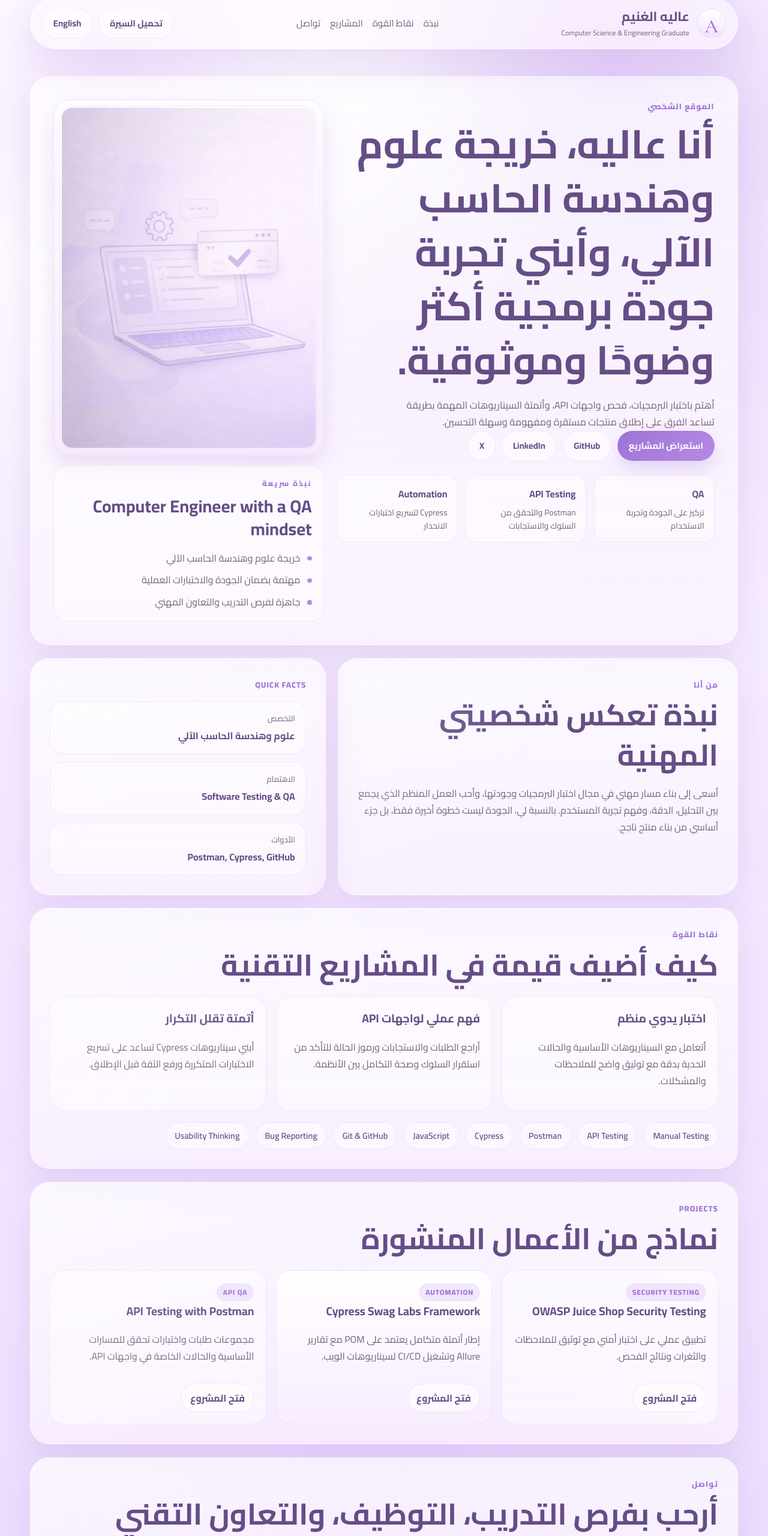
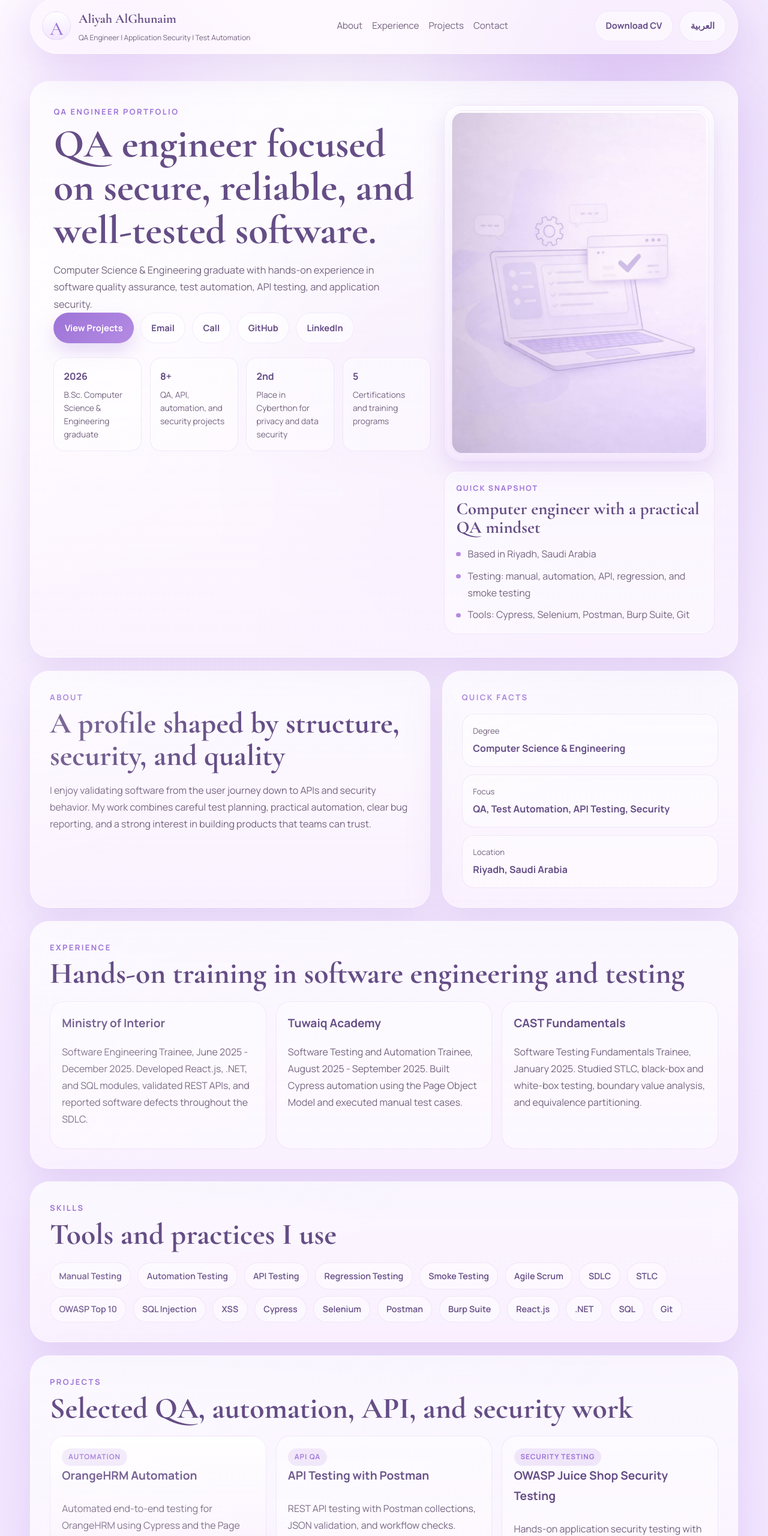
Before and after one commit to Dvealiyah/My-Website, a plain HTML site: page index.html in a window 1280 px wide. Shown: the part 20-2580 px from the top of the page at 60% size. Drawn offline with nearby package versions, Linux system fonts and the light colour scheme.

Commit message:
Update QA portfolio website

```diff
--- a/index.html
+++ b/index.html
@@ -1,19 +1,13 @@
 <!DOCTYPE html>
-<html lang="ar" dir="rtl">
+<html lang="en" dir="ltr">
 <head>
   <meta charset="UTF-8">
   <meta name="viewport" content="width=device-width, initial-scale=1.0">
-  <title>عاليه الغنيم | موقع شخصي</title>
-  <meta
-    name="description"
-    content="الموقع الشخصي لعاليه الغنيم، خريجة علوم وهندسة الحاسب الآلي، مع نبذة ومهارات ومشاريع في اختبار البرمجيات وضمان الجودة."
-  >
+  <title>Aliyah AlGhunaim | QA Engineer Portfolio</title>
+  <meta name="description" content="Aliyah AlGhunaim portfolio for QA engineering, application security, test automation, API testing, and software quality projects.">
   <link rel="preconnect" href="https://fonts.googleapis.com">
   <link rel="preconnect" href="https://fonts.gstatic.com" crossorigin>
-  <link
-    href="https://fonts.googleapis.com/css2?family=Cairo:wght@400;600;700;800&family=Cormorant+Garamond:wght@500;600;700&family=Manrope:wght@400;500;600;700&display=swap"
-    rel="stylesheet"
-  >
+  <link href="https://fonts.googleapis.com/css2?family=Cairo:wght@400;600;700;800&family=Cormorant+Garamond:wght@500;600;700&family=Manrope:wght@400;500;600;700&display=swap" rel="stylesheet">
   <link rel="stylesheet" href="style.css">
 </head>
 <body>
@@ -21,72 +15,76 @@
   <div class="page-noise" aria-hidden="true"></div>
 
   <header class="topbar">
-    <a class="brand" href="#home" aria-label="الرئيسية">
+    <a class="brand" href="#home" aria-label="Home">
       <span class="brand-mark">A</span>
       <span class="brand-copy">
-        <strong>عاليه الغنيم</strong>
-        <small>Computer Science & Engineering Graduate</small>
+        <strong>Aliyah AlGhunaim</strong>
+        <small>QA Engineer | Application Security | Test Automation</small>
       </span>
     </a>
 
-    <nav class="nav-links" aria-label="التنقل الرئيسي">
-      <a href="#about">نبذة</a>
-      <a href="#strengths">نقاط القوة</a>
-      <a href="#projects">المشاريع</a>
-      <a href="#contact">تواصل</a>
+    <nav class="nav-links" aria-label="Primary navigation">
+      <a href="#about">About</a>
+      <a href="#experience">Experience</a>
+      <a href="#projects">Projects</a>
+      <a href="#contact">Contact</a>
     </nav>
 
     <div class="top-actions">
-      <a class="btn btn-soft" href="Aliyah AlGhunaim.CV" download>تحميل السيرة</a>
-      <a class="btn btn-soft" href="en.html">English</a>
+      <a class="btn btn-soft" href="Aliyah-AlGhunaim-CV.pdf" download>Download CV</a>
+      <a class="btn btn-soft" href="ar.html">العربية</a>
     </div>
   </header>
 
   <main id="home">
     <section class="hero panel reveal">
       <div class="hero-copy">
-        <p class="eyebrow">الموقع الشخصي</p>
-        <h1>أنا عاليه، خريجة علوم وهندسة الحاسب الآلي، وأبني تجربة جودة برمجية أكثر وضوحًا وموثوقية.</h1>
+        <p class="eyebrow">QA Engineer Portfolio</p>
+        <h1>QA engineer focused on secure, reliable, and well-tested software.</h1>
         <p class="lead">
-          أهتم باختبار البرمجيات، فحص واجهات API، وأتمتة السيناريوهات المهمة بطريقة تساعد الفرق على
-          إطلاق منتجات مستقرة ومفهومة وسهلة التحسين.
+          Computer Science & Engineering graduate with hands-on experience in software quality assurance, test automation, API testing, and application security.
         </p>
 
         <div class="hero-actions">
-          <a class="btn btn-primary" href="#projects">استعراض المشاريع</a>
+          <a class="btn btn-primary" href="#projects">View Projects</a>
+          <a class="btn btn-soft" href="mailto:algunaim.aliyah@gmail.com">Email</a>
+          <a class="btn btn-soft" href="tel:+966558705497">Call</a>
           <a class="btn btn-soft" href="https://github.com/Dvealiyah" target="_blank" rel="noopener noreferrer">GitHub</a>
-          <a class="btn btn-soft" href="https://www.linkedin.com/in/aliyah-saud" target="_blank" rel="noopener noreferrer">LinkedIn</a>
-          <a class="btn btn-soft" href="https://x.com/Dvealiyah" target="_blank" rel="noopener noreferrer">X</a>
+          <a class="btn btn-soft" href="https://www.linkedin.com/in/aliyah-algunaim" target="_blank" rel="noopener noreferrer">LinkedIn</a>
         </div>
 
-        <div class="hero-metrics">
+        <div class="hero-metrics stats-grid">
           <article>
-            <strong>QA</strong>
-            <span>تركيز على الجودة وتجربة الاستخدام</span>
+            <strong>2026</strong>
+            <span>B.Sc. Computer Science & Engineering graduate</span>
           </article>
           <article>
-            <strong>API Testing</strong>
-            <span>Postman والتحقق من السلوك والاستجابات</span>
+            <strong>8+</strong>
+            <span>QA, API, automation, and security projects</span>
           </article>
           <article>
-            <strong>Automation</strong>
-            <span>Cypress لتسريع اختبارات الانحدار</span>
+            <strong>2nd</strong>
+            <span>Place in Cyberthon for privacy and data security</span>
+          </article>
+          <article>
+            <strong>5</strong>
+            <span>Certifications and training programs</span>
           </article>
         </div>
       </div>
 
       <div class="hero-visual">
         <figure class="portrait-card">
-          <img src="qa-illustration-v2.jpg" alt="رسم توضيحي لاختبار البرمجيات على جهاز محمول">
+          <img src="qa-illustration-v2.jpg" alt="Software quality testing illustration on a laptop">
         </figure>
 
         <aside class="status-card">
-          <p>نبذة سريعة</p>
-          <h2>Computer Engineer with a QA mindset</h2>
+          <p>Quick Snapshot</p>
+          <h2>Computer engineer with a practical QA mindset</h2>
           <ul>
-            <li>خريجة علوم وهندسة الحاسب الآلي</li>
-            <li>مهتمة بضمان الجودة والاختبارات العملية</li>
-            <li>جاهزة لفرص التدريب والتعاون المهني</li>
+            <li>Based in Riyadh, Saudi Arabia</li>
+            <li>Testing: manual, automation, API, regression, and smoke testing</li>
+            <li>Tools: Cypress, Selenium, Postman, Burp Suite, Git</li>
           </ul>
         </aside>
       </div>
@@ -94,122 +92,90 @@
 
     <section id="about" class="section-grid reveal">
       <article class="panel intro-card">
-        <p class="eyebrow">من أنا</p>
-        <h2>نبذة تعكس شخصيتي المهنية</h2>
+        <p class="eyebrow">About</p>
+        <h2>A profile shaped by structure, security, and quality</h2>
         <p>
-          أسعى إلى بناء مسار مهني في مجال اختبار البرمجيات وجودتها، وأحب العمل المنظم الذي يجمع بين
-          التحليل، الدقة، وفهم تجربة المستخدم. بالنسبة لي، الجودة ليست خطوة أخيرة فقط، بل جزء أساسي
-          من بناء منتج ناجح.
+          I enjoy validating software from the user journey down to APIs and security behavior. My work combines careful test planning, practical automation, clear bug reporting, and a strong interest in building products that teams can trust.
         </p>
       </article>
 
       <article class="panel facts-card">
         <p class="eyebrow">Quick Facts</p>
         <div class="facts-list">
-          <div>
-            <span>التخصص</span>
-            <strong>علوم وهندسة الحاسب الآلي</strong>
-          </div>
-          <div>
-            <span>الاهتمام</span>
-            <strong>Software Testing & QA</strong>
-          </div>
-          <div>
-            <span>الأدوات</span>
-            <strong>Postman, Cypress, GitHub</strong>
-          </div>
+          <div><span>Degree</span><strong>Computer Science & Engineering</strong></div>
+          <div><span>Focus</span><strong>QA, Test Automation, API Testing, Security</strong></div>
+          <div><span>Location</span><strong>Riyadh, Saudi Arabia</strong></div>
         </div>
       </article>
     </section>
 
+    <section id="experience" class="panel reveal">
+      <div class="section-heading">
+        <p class="eyebrow">Experience</p>
+        <h2>Hands-on training in software engineering and testing</h2>
+      </div>
+      <div class="cards three-up">
+        <article class="soft-card">
+          <h3>Ministry of Interior</h3>
+          <p>Software Engineering Trainee, June 2025 - December 2025. Developed React.js, .NET, and SQL modules, validated REST APIs, and reported software defects throughout the SDLC.</p>
+        </article>
+        <article class="soft-card">
+          <h3>Tuwaiq Academy</h3>
+          <p>Software Testing and Automation Trainee, August 2025 - September 2025. Built Cypress automation using the Page Object Model and executed manual test cases.</p>
+        </article>
+        <article class="soft-card">
+          <h3>CAST Fundamentals</h3>
+          <p>Software Testing Fundamentals Trainee, January 2025. Studied STLC, black-box and white-box testing, boundary value analysis, and equivalence partitioning.</p>
+        </article>
+      </div>
+    </section>
+
     <section id="strengths" class="panel reveal">
       <div class="section-heading">
-        <p class="eyebrow">نقاط القوة</p>
-        <h2>كيف أضيف قيمة في المشاريع التقنية</h2>
+        <p class="eyebrow">Skills</p>
+        <h2>Tools and practices I use</h2>
       </div>
-
-      <div class="cards three-up">
-        <article class="soft-card">
-          <h3>اختبار يدوي منظم</h3>
-          <p>أتعامل مع السيناريوهات الأساسية والحالات الحدية بدقة مع توثيق واضح للملاحظات والمشكلات.</p>
-        </article>
-
-        <article class="soft-card">
-          <h3>فهم عملي لواجهات API</h3>
-          <p>أراجع الطلبات والاستجابات ورموز الحالة للتأكد من استقرار السلوك وصحة التكامل بين الأنظمة.</p>
-        </article>
-
-        <article class="soft-card">
-          <h3>أتمتة تقلل التكرار</h3>
-          <p>أبني سيناريوهات Cypress تساعد على تسريع الاختبارات المتكررة ورفع الثقة قبل الإطلاق.</p>
-        </article>
-      </div>
-
       <div class="skill-band">
-        <span>Manual Testing</span>
-        <span>API Testing</span>
-        <span>Postman</span>
-        <span>Cypress</span>
-        <span>JavaScript</span>
-        <span>Git & GitHub</span>
-        <span>Bug Reporting</span>
-        <span>Usability Thinking</span>
+        <span>Manual Testing</span><span>Automation Testing</span><span>API Testing</span><span>Regression Testing</span><span>Smoke Testing</span><span>Agile Scrum</span><span>SDLC</span><span>STLC</span><span>OWASP Top 10</span><span>SQL Injection</span><span>XSS</span><span>Cypress</span><span>Selenium</span><span>Postman</span><span>Burp Suite</span><span>React.js</span><span>.NET</span><span>SQL</span><span>Git</span>
       </div>
     </section>
 
     <section id="projects" class="panel reveal">
       <div class="section-heading">
         <p class="eyebrow">Projects</p>
-        <h2>نماذج من الأعمال المنشورة</h2>
+        <h2>Selected QA, automation, API, and security work</h2>
       </div>
 
-      <div class="cards project-layout">
-        <article class="project-card">
-          <span class="pill">Security Testing</span>
-          <h3>OWASP Juice Shop Security Testing</h3>
-          <p>تطبيق عملي على اختبار أمني مع توثيق للملاحظات والثغرات ونتائج الفحص.</p>
-          <a href="https://github.com/Dvealiyah/owasp-juice-shop-security-testing" target="_blank" rel="noopener noreferrer">فتح المشروع</a>
-        </article>
-
-        <article class="project-card featured">
-          <span class="pill">Automation</span>
-          <h3> Cypress Swag Labs Framework</h3>
-          <p>إطار أتمتة متكامل يعتمد على POM مع تقارير Allure وتشغيل CI/CD لسيناريوهات الويب.</p>
-          <a href="https://github.com/Dvealiyah/Cypress-Automation-Project-Swag-Labs-POM-Allure-Reports-CI-CD" target="_blank" rel="noopener noreferrer">فتح المشروع</a>
-        </article>
-
-        <article class="project-card">
-          <span class="pill">API QA</span>
-          <h3>API Testing with Postman</h3>
-          <p>مجموعات طلبات واختبارات تحقق للمسارات الأساسية والحالات الخاصة في واجهات API.</p>
-          <a href="https://github.com/Dvealiyah/API-Testing-Postman-" target="_blank" rel="noopener noreferrer">فتح المشروع</a>
-        </article>
-      </div>
-    </section>
+      <div class="cards project-layout expanded-projects">
+        <article class="project-card featured"><span class="pill">Automation</span><h3>OrangeHRM Automation</h3><p>Automated end-to-end testing for OrangeHRM using Cypress and the Page Object Model.</p><a href="https://github.com/Dvealiyah/Cypress-Automation-Testing-OrangeHRM" target="_blank" rel="noopener noreferrer">Open Project</a></article>
+        <article class="project-card"><span class="pill">API QA</span><h3>API Testing with Postman</h3><p>REST API testing with Postman collections, JSON validation, and workflow checks.</p><a href="https://github.com/Dvealiyah/API-Testing-Postman-" target="_blank" rel="noopener noreferrer">Open Project</a></article>
+        <article class="project-card"><span class="pill">Security Testing</span><h3>OWASP Juice Shop Security Testing</h3><p>Hands-on application security testing with documented findings and observations.</p><a href="https://github.com/Dvealiyah/owasp-juice-shop-security-testing" target="_blank" rel="noopener noreferrer">Open Project</a></article>
+        <article class="project-card"><span class="pill">Automation</span><h3>Cypress Swag Labs Framework</h3><p>A complete automation framework using POM, Allure reports, and CI/CD-friendly execution.</p><a href="https://github.com/Dvealiyah/Cypress-Automation-Project-Swag-Labs-POM-Allure-Reports-CI-CD" target="_blank" rel="noopener noreferrer">Open Project</a></article>
+        <article class="project-card"><span class="pill">Network Security</span><h3>Nmap Network Scanning</h3><p>Network reconnaissance and scanning practice using Nmap with documented testing notes.</p><a href="https://github.com/Dvealiyah/nmap-network-scanning" target="_blank" rel="noopener noreferrer">Open Project</a></article>
+        <article class="project-card"><span class="pill">Manual QA</span><h3>Manual Testing Login</h3><p>Manual login testing scenarios with clear test cases and defect-focused validation.</p><a href="https://github.com/Dvealiyah/manual-testing-login" target="_blank" rel="noopener noreferrer">Open Project</a></article>
+        <article class="project-card"><span class="pill">QA Testing</span><h3>Noon QA Testing Project</h3><p>QA testing practice for e-commerce flows, usability checks, and bug documentation.</p><a href="https://github.com/Dvealiyah/noon-QA-Testing-project" target="_blank" rel="noopener noreferrer">Open Project</a></article>
+        <article class="project-card"><span class="pill">Bug Reports</span><h3>Bug Reports Documentation</h3><p>Structured bug reporting examples with practical issue descriptions and QA notes.</p><a href="https://github.com/Dvealiyah/bug-reports.md" target="_blank" rel="noopener noreferrer">Open Project</a></article>
+      </div>    </section>
 
     <section id="contact" class="contact-block reveal">
       <article class="panel contact-panel">
         <div class="section-heading">
-          <p class="eyebrow">تواصل</p>
-          <h2>أرحب بفرص التدريب، التوظيف، والتعاون التقني</h2>
+          <p class="eyebrow">Contact</p>
+          <h2>Open to QA, testing, security, and software opportunities</h2>
         </div>
-
-        <p class="lead">
-          إذا كان لديك فرصة في مجال الجودة أو اختبار البرمجيات، يسعدني التواصل ومشاركة المزيد عن
-          خبرتي ومشاريعي.
-        </p>
-
+        <p class="lead">I would be happy to connect and share more about my work, training, and projects.</p>
         <div class="contact-links">
+          <a href="tel:+966558705497">+966 558705497</a>
           <a href="mailto:algunaim.aliyah@gmail.com">algunaim.aliyah@gmail.com</a>
           <a href="https://github.com/Dvealiyah" target="_blank" rel="noopener noreferrer">github.com/Dvealiyah</a>
-          <a href="https://www.linkedin.com/in/aliyah-saud" target="_blank" rel="noopener noreferrer">linkedin.com/in/aliyah-saud</a>
+          <a href="https://www.linkedin.com/in/aliyah-algunaim" target="_blank" rel="noopener noreferrer">linkedin.com/in/aliyah-algunaim</a>
         </div>
       </article>
     </section>
   </main>
 
   <footer class="footer">
-    <p>© 2026 عاليه الغنيم. صُمم هذا الموقع ليعكس هويتي المهنية بأسلوب شخصي ناعم وواضح.</p>
+    <p>© 2026 Aliyah AlGhunaim. Designed to reflect a clear and professional QA identity.</p>
   </footer>
 </body>
 </html>
--- a/style.css
+++ b/style.css
@@ -647,3 +647,37 @@ html[dir="rtl"] .eyebrow {
     width: 100%;
   }
 }
+
+#experience {
+  margin-top: 1.35rem;
+  padding: clamp(1.4rem, 2.8vw, 2rem);
+}
+
+.stats-grid {
+  grid-template-columns: repeat(4, minmax(0, 1fr));
+}
+
+.expanded-projects {
+  align-items: stretch;
+}
+
+.project-card {
+  display: flex;
+  flex-direction: column;
+}
+
+.project-card p {
+  flex: 1;
+}
+
+@media (max-width: 1080px) {
+  .stats-grid {
+    grid-template-columns: repeat(2, minmax(0, 1fr));
+  }
+}
+
+@media (max-width: 720px) {
+  .stats-grid {
+    grid-template-columns: 1fr;
+  }
+}
```
Also changed, not shown: ar.html (added, +134 -0 lines), en.html (+76 -110 lines), qa-illustration.jpg (added), 1 other file.
